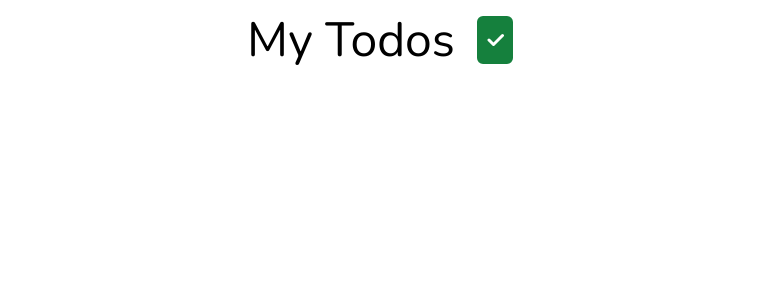
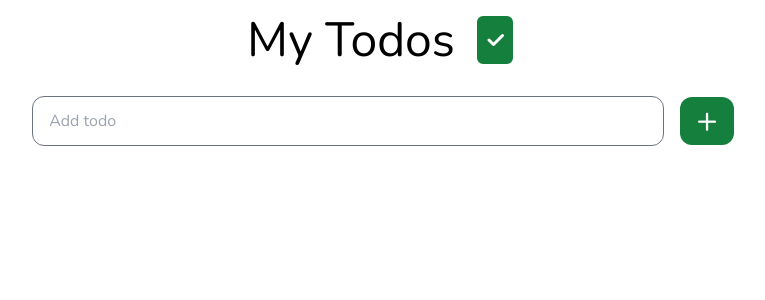
Before and after one commit to Imankh72/todo-test, a React (Create React App) app: page / in a window 1280 px wide. Shown: the top 300 px of the page, without its empty margins (257-1022 px from the left). Built offline with nearby package versions, Linux system fonts and the light colour scheme; the HTML template or start-up script is replaced by a standard one.

Commit message:
Fix: AddTodo component

```diff
--- a/src/App.jsx
+++ b/src/App.jsx
@@ -1,13 +1,15 @@
 import { BsFillFileCheckFill } from "react-icons/bs";
+import AddTodo from "./components/AddTodo";
 
 const App = () => {
   return (
     <>
-      <div className="p-2">
-        <div className="text-center p-2 flex items-center justify-center gap-4">
+      <div className="p-2 flex flex-col items-center">
+        <div className="text-center p-2 flex items-center justify-center gap-4 mb-6">
           <h1 className="text-5xl">My Todos</h1>
           <BsFillFileCheckFill className="text-5xl text-green-700" />
         </div>
+        <AddTodo />
       </div>
     </>
   );
--- a/src/components/AddTodo.jsx
+++ b/src/components/AddTodo.jsx
@@ -1,5 +1,16 @@
 const AddTodo = () => {
-  return <div></div>;
+  return (
+    <div className="w-full text-center flex items-center justify-center gap-4 ">
+      <input
+        type="text"
+        placeholder="Add todo"
+        className="w-[50%] py-3 px-4 border border-gray-500 rounded-xl focus:outline-gray-700"
+      />
+      <button className="text-4xl text-white flex items-center justify-center bg-green-700 py-1 px-4 rounded-xl transition-all duration-300  hover:bg-green-800">
+        +
+      </button>
+    </div>
+  );
 };
 
 export default AddTodo;
--- a/src/index.css
+++ b/src/index.css
@@ -15,3 +15,9 @@ code {
   font-family: source-code-pro, Menlo, Monaco, Consolas, "Courier New",
     monospace;
 }
+
+* {
+  margin: 0;
+  padding: 0;
+  box-sizing: border-box;
+}
```
